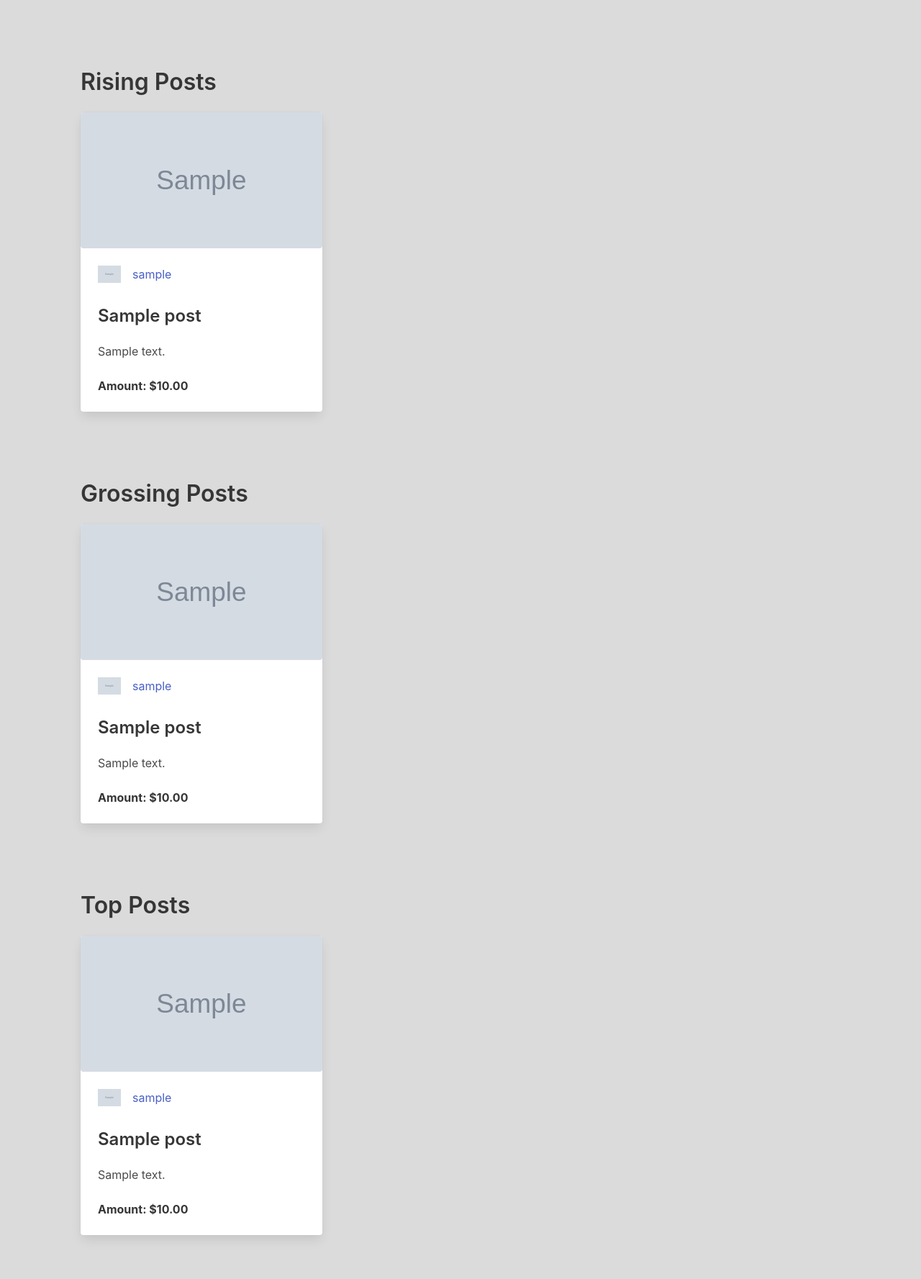
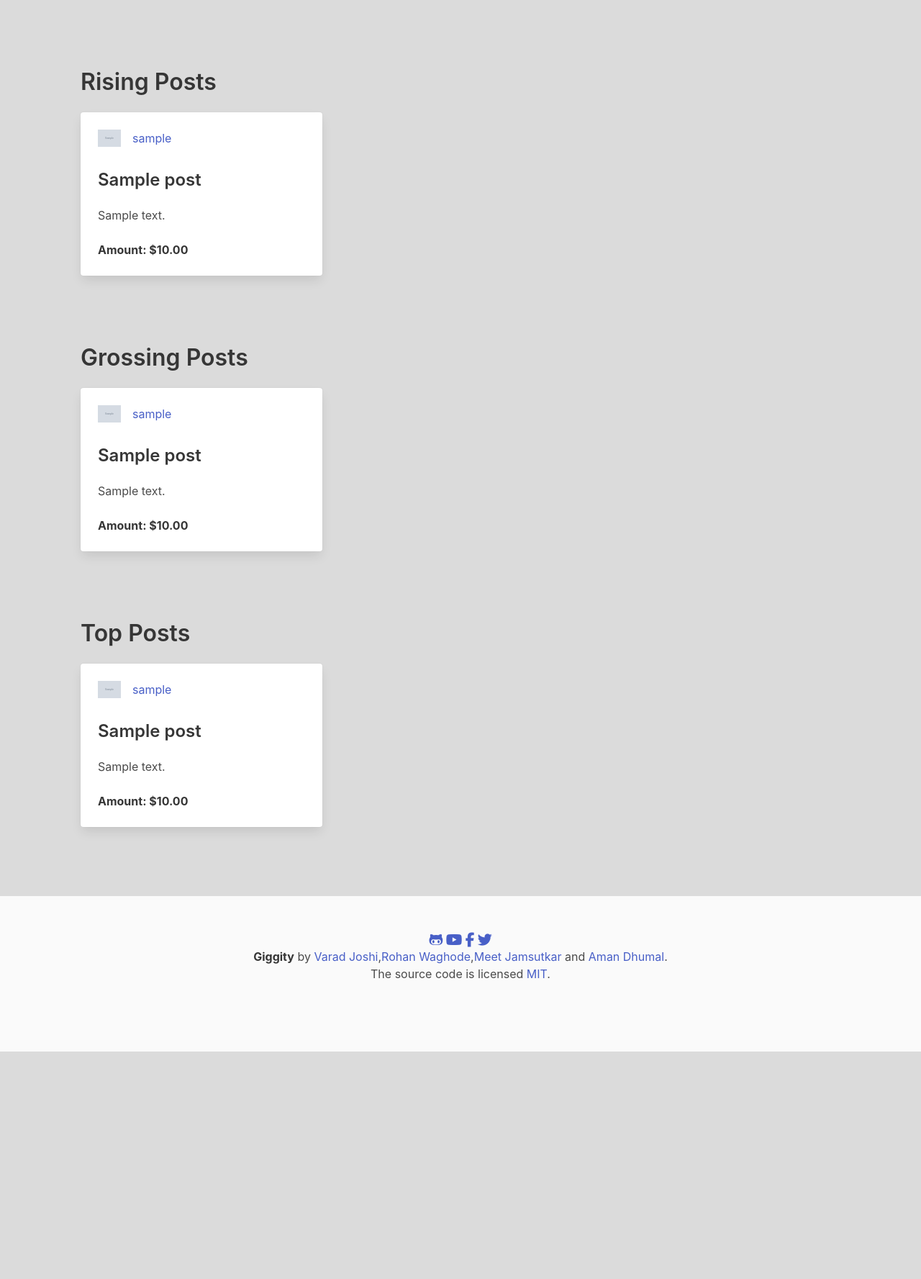
Before and after one commit to Varad-13/recommendation-engine-pvt, a Django app: template giggity/templates/core/top_posts.html in a window 1280 px wide. Shown: the part 56-1833 px from the top of the page at 72% size. After the commit the page ends 1517 px from the top, so only its background shows below. Run offline with Django 3.2, Linux system fonts and the light colour scheme; the template is opened without the code that fills it: values that come from a table or form of the project are taken from there, others are empty; tables that the repository leaves empty hold one stand-in row (values such as "Sample post"); grey boxes marked "Sample" are stand-in pictures; some libraries are stand-ins or nearby versions.

Commit message:
Make images non mandatory (required for importing dataset)

```diff
--- a/giggity/core/models.py
+++ b/giggity/core/models.py
@@ -32,7 +32,7 @@ class Post(models.Model):
     name = models.CharField(max_length=255)
     description = models.TextField()
     freelancer = models.ForeignKey(Freelancer, on_delete=models.CASCADE)
-    images = models.ImageField(upload_to='images/')
+    images = models.ImageField(upload_to='images/', blank=True)
     link = models.SlugField(unique=True)
     amount = models.DecimalField(max_digits=10, decimal_places=2)
 
--- a/giggity/templates/core/details.html
+++ b/giggity/templates/core/details.html
@@ -9,8 +9,5 @@
       <p>{{ post.description }}</p>
       <p>Amount: ${{ post.amount }}</p>
     </div>
-    <div class="column">
-      <img src="{{ post.images.url }}" alt="{{ post.name }}" class="image">
-    </div>
   </div>
 {% endblock %}
--- a/giggity/templates/core/for_you.html
+++ b/giggity/templates/core/for_you.html
@@ -9,11 +9,6 @@
             {% for post in posts %}
                 <div class="column is-4">
                     <div class="card large">
-                        <div class="card-image">
-                            <figure class="image is-16by9">
-                                <img src="{{ post.images.url }}" alt="Image">
-                            </figure>
-                        </div>
                         <div class="card-content">
                             <div class="media">
                                 <div class="media-left">
--- a/giggity/templates/core/index.html
+++ b/giggity/templates/core/index.html
@@ -9,11 +9,6 @@
             {% for post in posts %}
                 <div class="column is-4">
                     <div class="card large">
-                        <div class="card-image">
-                            <figure class="image is-16by9">
-                                <img src="{{ post.images.url }}" alt="Image">
-                            </figure>
-                        </div>
                         <div class="card-content">
                             <div class="media">
                                 <div class="media-left">
--- a/giggity/templates/core/search.html
+++ b/giggity/templates/core/search.html
@@ -10,11 +10,6 @@
       {% for post in posts %}
         <div class="column is-one-third">
           <div class="card">
-            <div class="card-image">
-              <figure class="image is-4by3">
-                <img src="{{ post.images.url }}" alt="{{ post.name }}">
-              </figure>
-            </div>
             <div class="card-content">
               <p class="title is-4">{{ post.name }}</p>
               <p class="subtitle is-6">Posted by {{ post.freelancer.user_id.username }}</p>
--- a/giggity/templates/core/top_posts.html
+++ b/giggity/templates/core/top_posts.html
@@ -10,11 +10,6 @@
                 <div class="column is-4">
                     <a href = "{% url 'details' post.link %}">
                     <div class="card large">
-                        <div class="card-image">
-                            <figure class="image is-16by9">
-                                <img src="{{ post.images.url }}" alt="Image">
-                            </figure>
-                        </div>
                         <div class="card-content">
                             <div class="media">
                                 <div class="media-left">
@@ -54,11 +49,6 @@
                 <div class="column is-4">
                     <a href = "{% url 'details' post.link %}">
                     <div class="card large">
-                        <div class="card-image">
-                            <figure class="image is-16by9">
-                                <img src="{{ post.images.url }}" alt="Image">
-                            </figure>
-                        </div>
                         <div class="card-content">
                             <div class="media">
                                 <div class="media-left">
@@ -96,11 +86,6 @@
                 <div class="column is-4">
                     <a href = "{% url 'details' post.link %}">
                     <div class="card large">
-                        <div class="card-image">
-                            <figure class="image is-16by9">
-                                <img src="{{ post.images.url }}" alt="Image">
-                            </figure>
-                        </div>
                         <div class="card-content">
                             <div class="media">
                                 <div class="media-left">
```
